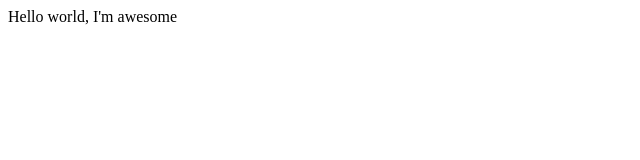
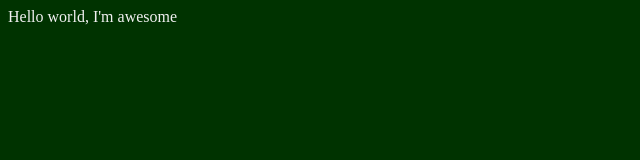
Before and after one commit to autioch/js-lessons, a plain HTML site: page index.html in a window 1280 px wide. Shown: the whole page, without its empty margins (0-640 px from the left). Drawn offline with Linux system fonts and the light colour scheme.

Commit message:
Add colors

```diff
--- a/index.html
+++ b/index.html
@@ -4,6 +4,14 @@
     <meta charset="UTF-8">
     <meta name="viewport" content="width=device-width, initial-scale=1.0">
     <title>Document</title>
+
+    <style>
+        body {
+            background-color: #030;
+            color: #f1f1f1;
+        }
+    </style>
+
 </head>
 <body>
     Hello world, I'm awesome
```
